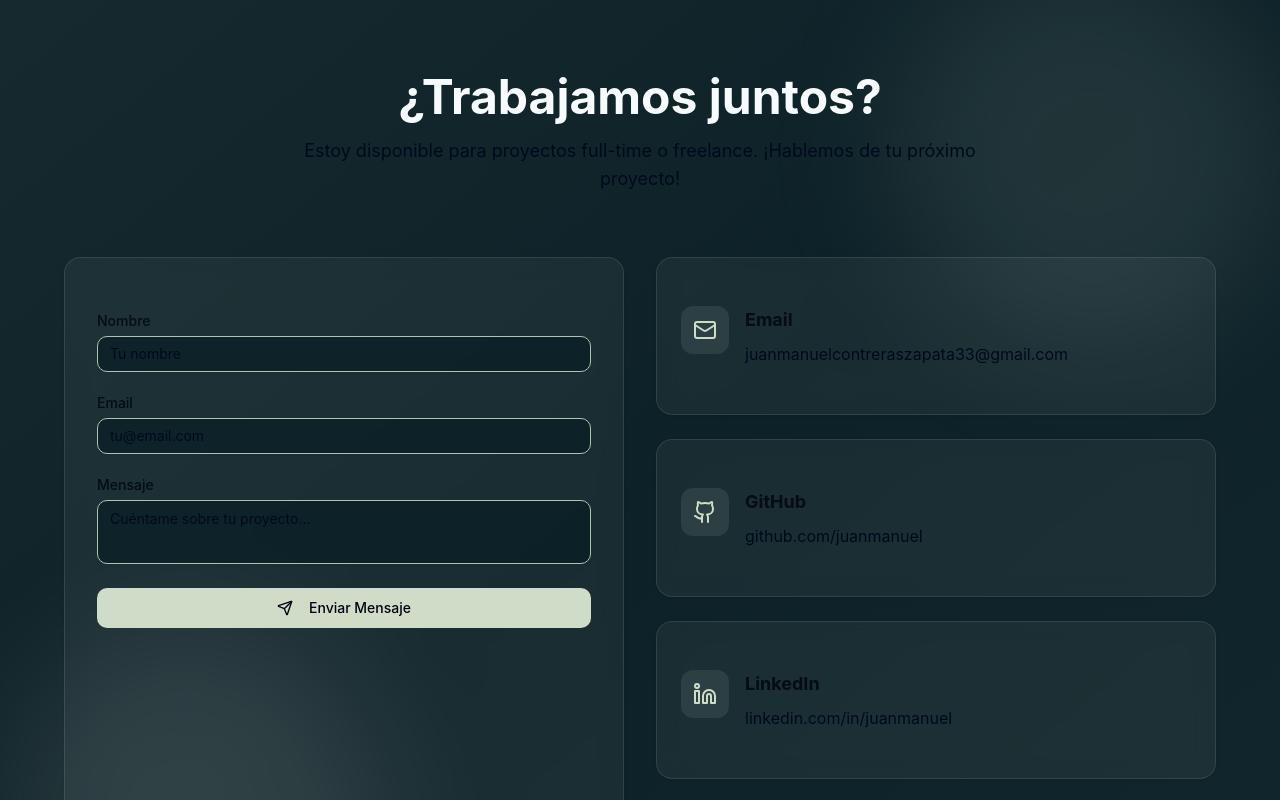
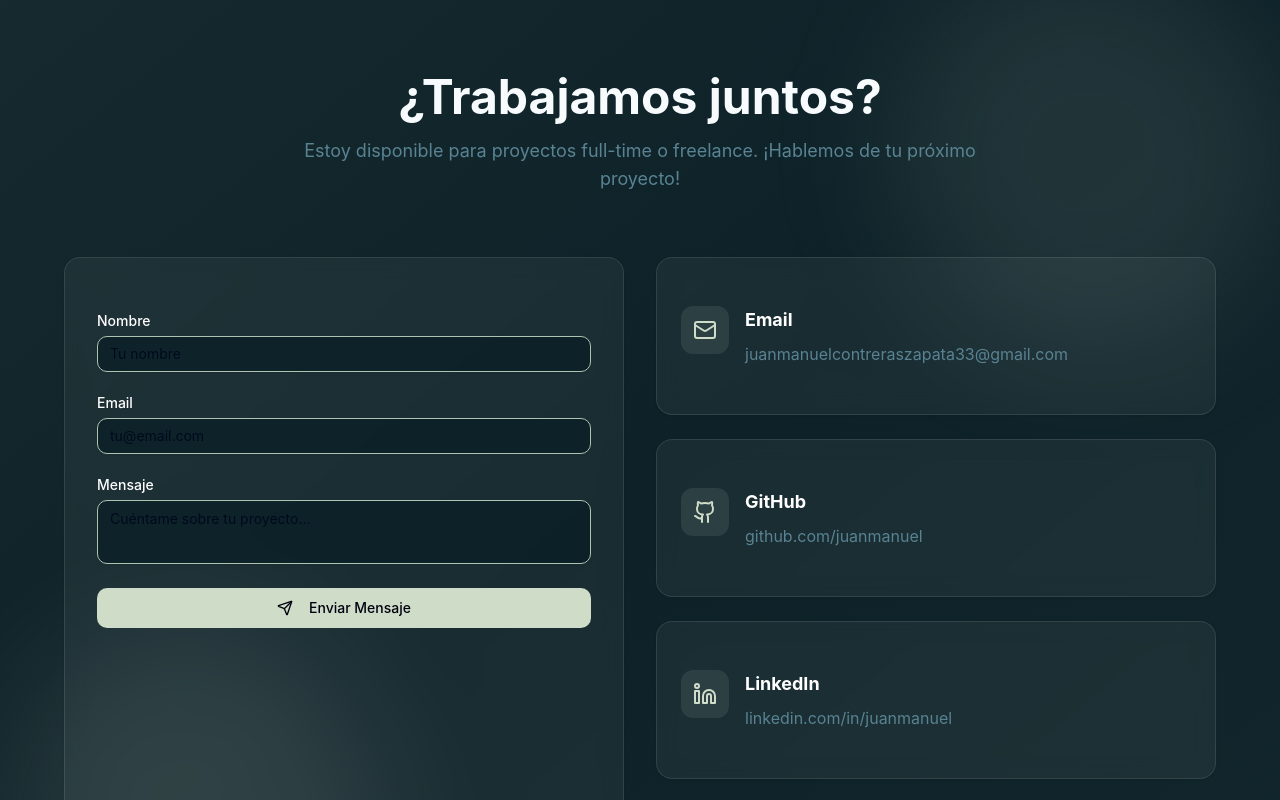
Before and after one commit to kuhaku2031/Portafolio, a React app: page / in a window 1280 px wide. Shown: the part 5840-6640 px from the top of the page. Built offline with nearby package versions, Linux system fonts and the light colour scheme; the HTML template or start-up script is replaced by a standard one.

Commit message:
fix(landing): fix certifications component contact

```diff
--- a/src/features/landing/components/Contact.tsx
+++ b/src/features/landing/components/Contact.tsx
@@ -16,7 +16,6 @@ export function Contact() {
     e.preventDefault()
     setIsSubmitting(true)
 
-    // Simulate form submission
     await new Promise((resolve) => setTimeout(resolve, 1500))
 
     setIsSubmitting(false)
@@ -29,7 +28,7 @@ export function Contact() {
     <>
       <section id="contacto" className="py-20 sm:py-28 relative overflow-hidden">
         {/* Background gradient */}
-        <div className="absolute inset-0 bg-gradient-to-br from-primary/20 via-accent/10 to-secondary/20 opacity-50" />
+        <div className="absolute inset-0 bg-linear-to-br from-primary/20 via-accent/10 to-secondary/20 opacity-50" />
         <div className="absolute inset-0">
           <div className="absolute w-96 h-96 top-0 right-0 bg-primary/10 rounded-full blur-3xl" />
           <div className="absolute w-96 h-96 bottom-0 left-0 bg-accent/10 rounded-full blur-3xl" />
@@ -38,7 +37,7 @@ export function Contact() {
         <div className="container mx-auto px-4 sm:px-6 lg:px-8 relative z-10">
           <div className="text-center mb-16">
             <h2 className="text-3xl sm:text-4xl md:text-5xl font-bold mb-4 text-balance">¿Trabajamos juntos?</h2>
-            <p className="text-lg text-muted-foreground max-w-2xl mx-auto">
+            <p className="text-lg text-muted max-w-2xl mx-auto">
               Estoy disponible para proyectos full-time o freelance. ¡Hablemos de tu próximo proyecto!
             </p>
           </div>
@@ -49,21 +48,21 @@ export function Contact() {
               <CardContent className="p-8">
                 <form onSubmit={handleSubmit} className="space-y-6">
                   <div className="space-y-2">
-                    <Label htmlFor="name">Nombre</Label>
-                    <Input id="name" placeholder="Tu nombre" required className="bg-background/50" />
+                    <Label htmlFor="name" className="text-white">Nombre</Label>
+                    <Input id="name" placeholder="Tu nombre" required className="bg-background/50 text-white"/>
                   </div>
                   <div className="space-y-2">
-                    <Label htmlFor="email">Email</Label>
-                    <Input id="email" type="email" placeholder="tu@email.com" required className="bg-background/50" />
+                    <Label htmlFor="email" className="text-white">Email</Label>
+                    <Input id="email" type="email" placeholder="tu@email.com" required className="bg-background/50 text-white" />
                   </div>
                   <div className="space-y-2">
-                    <Label htmlFor="message">Mensaje</Label>
+                    <Label htmlFor="message" className="text-white">Mensaje</Label>
                     <Textarea
                       id="message"
                       placeholder="Cuéntame sobre tu proyecto..."
                       rows={5}
                       required
-                      className="bg-background/50 resize-none"
+                      className="bg-background/50 resize-none text-white"
                     />
                   </div>
                   <Button type="submit" className="w-full" size="lg" disabled={isSubmitting || isSuccess}>
@@ -92,10 +91,10 @@ export function Contact() {
                       <Mail className="h-6 w-6" />
                     </div>
                     <div>
-                      <h3 className="font-bold text-lg mb-2">Email</h3>
+                      <h3 className="font-bold text-lg mb-2 text-white">Email</h3>
                       <a
                         href="mailto:juanmanuelcontreraszapata33@gmail.com"
-                        className="text-muted-foreground hover:text-primary transition-colors break-all"
+                        className="text-muted hover:text-primary transition-colors break-all"
                       >
                         juanmanuelcontreraszapata33@gmail.com
                       </a>
@@ -111,12 +110,12 @@ export function Contact() {
                       <Github className="h-6 w-6" />
                     </div>
                     <div>
-                      <h3 className="font-bold text-lg mb-2">GitHub</h3>
+                      <h3 className="font-bold text-lg mb-2 text-white">GitHub</h3>
                       <a
                         href="https://github.com/juanmanuel"
                         target="_blank"
                         rel="noopener noreferrer"
-                        className="text-muted-foreground hover:text-primary transition-colors"
+                        className="text-muted hover:text-primary transition-colors"
                       >
                         github.com/juanmanuel
                       </a>
@@ -132,12 +131,12 @@ export function Contact() {
                       <Linkedin className="h-6 w-6" />
                     </div>
                     <div>
-                      <h3 className="font-bold text-lg mb-2">LinkedIn</h3>
+                      <h3 className="font-bold text-lg mb-2 text-white">LinkedIn</h3>
                       <a
                         href="https://linkedin.com/in/juanmanuel"
                         target="_blank"
                         rel="noopener noreferrer"
-                        className="text-muted-foreground hover:text-primary transition-colors"
+                        className="text-muted hover:text-primary transition-colors"
                       >
                         linkedin.com/in/juanmanuel
                       </a>
@@ -147,7 +146,7 @@ export function Contact() {
               </Card>
 
               <div className="p-6 rounded-lg bg-primary/5 border border-primary/20">
-                <p className="text-sm text-muted-foreground leading-relaxed">
+                <p className="text-sm text-muted leading-relaxed">
                   <strong className="text-foreground">Tiempo de respuesta:</strong> Generalmente respondo dentro de 24
                   horas durante días laborables.
                 </p>
```
